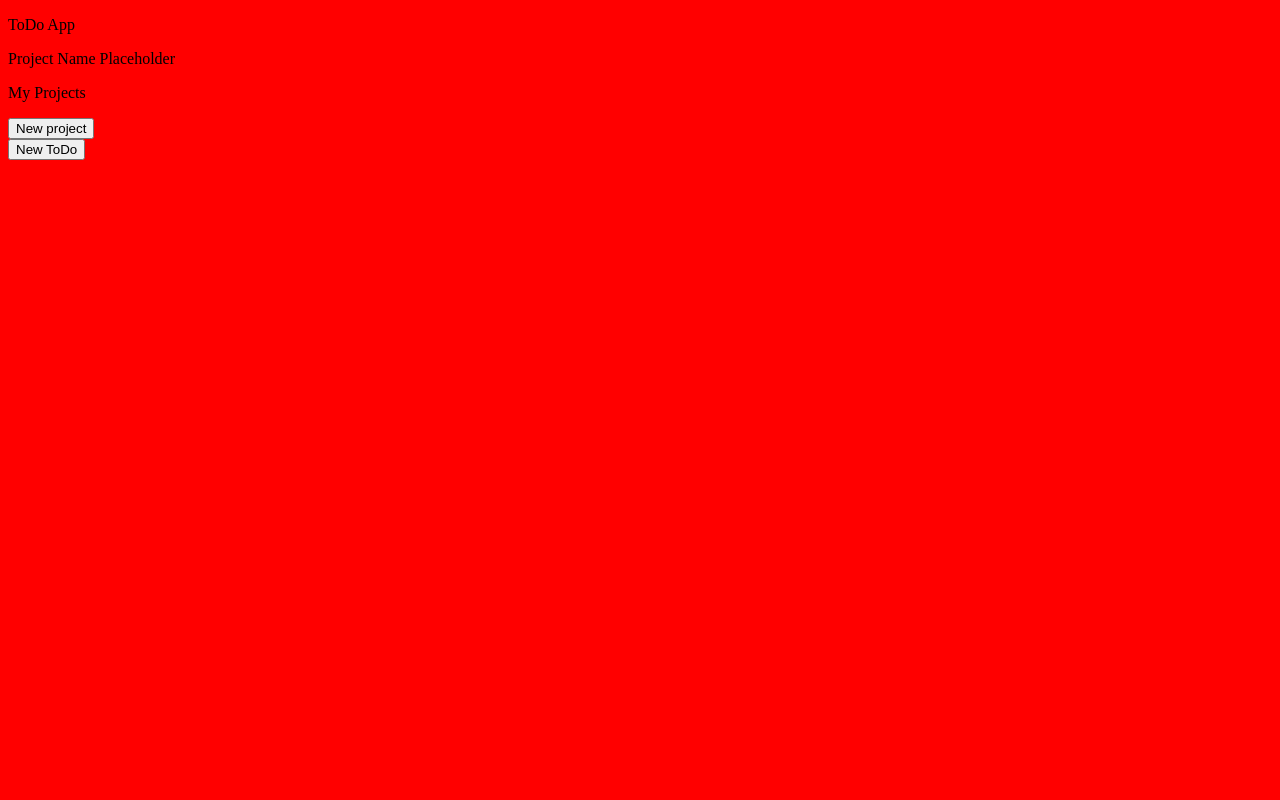
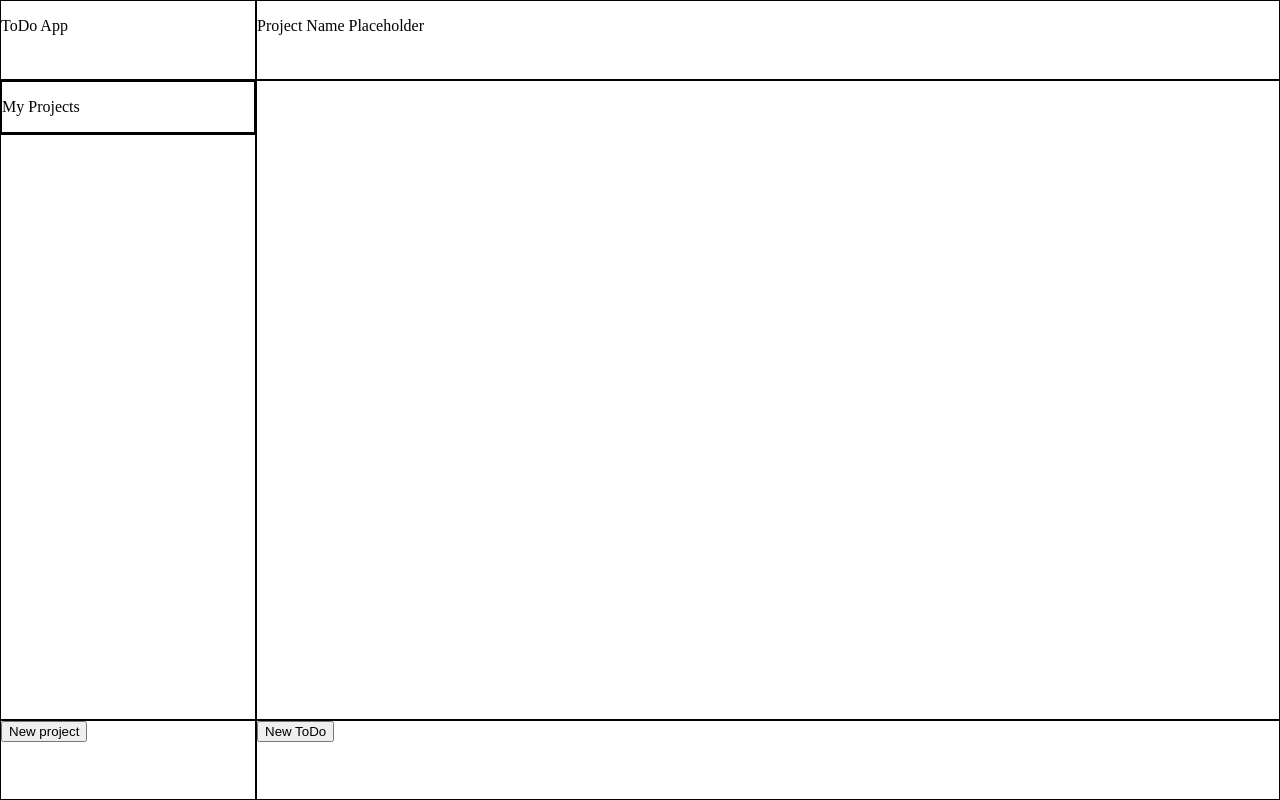
Before and after one commit to Setnegrusni/todo-list-project, a website built with webpack: page src/template.html in a window 1280 px wide. Built offline with nearby package versions, Linux system fonts and the light colour scheme.

Commit message:
Added temporary layout styles

```diff
--- a/src/styles.css
+++ b/src/styles.css
@@ -1,3 +1,24 @@
+html,
 body {
-    background-color: red;
+    margin: 0;
 }
+
+body {
+    height: 100vh;
+    display: grid;
+    grid-template-columns: 1fr 4fr;
+    grid-template-rows: 1fr 8fr 1fr;
+}
+
+/*Para ver los bordes de los divs*/
+div {
+    border: 1px solid black;
+}
+
+.project {
+    height: 5vh;
+}
+
+.project-title {
+    margin: 0;
+}
```
